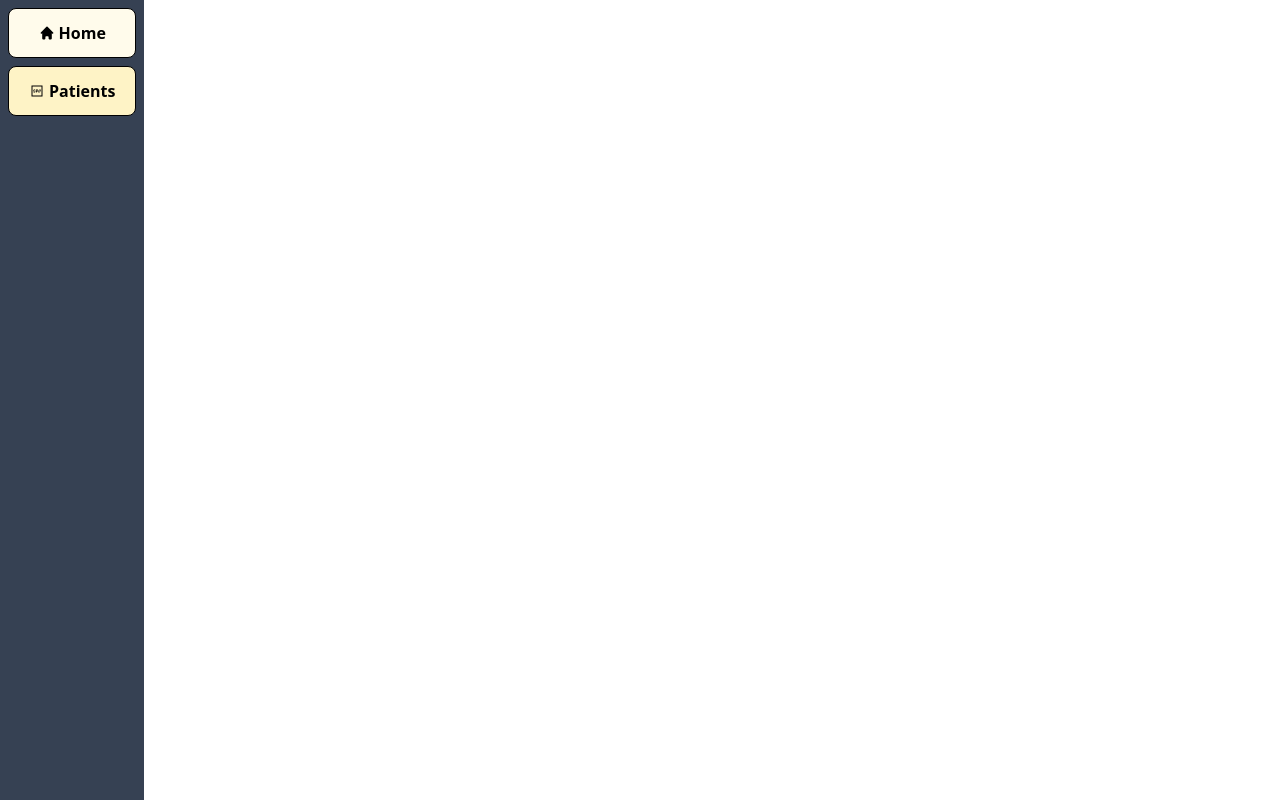
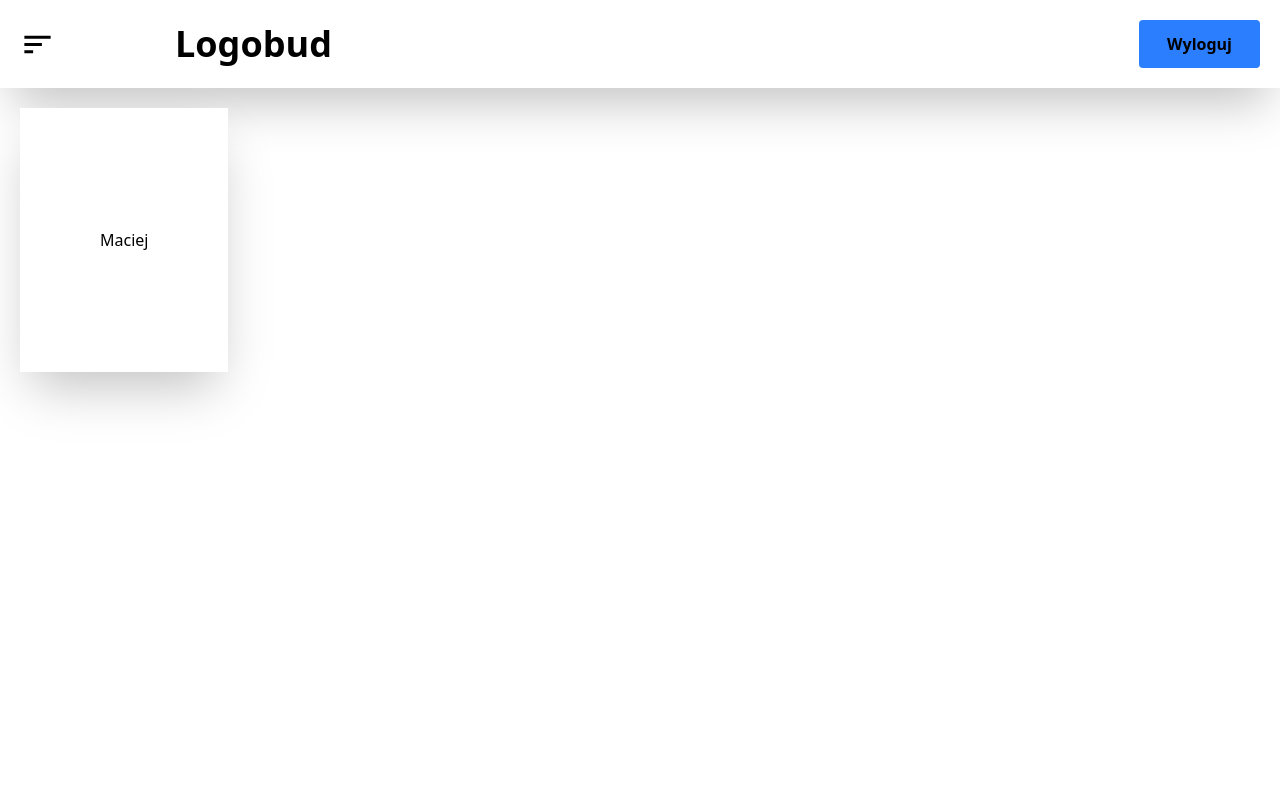
Before and after one commit to MrMatiasz13/patient-management-web, a React (Vite) app in the folder webapp/: page /patients in a window 1280 px wide. Built offline with nearby package versions, Linux system fonts and the light colour scheme.

Commit message:
Top bar added

```diff
--- /dev/null
+++ b/webapp/src/components/TopBar.tsx
@@ -0,0 +1,29 @@
+import { MdOutlineSort } from "react-icons/md";
+import { useAuth } from "../hooks/useAuth";
+
+function TopBar() {
+  const { logout } = useAuth();
+
+  const handleLogout = async () => {
+    await logout();
+  };
+
+  return (
+    <div className="flex w-screen py-5 items-center justify-between bg-white shadow-2xl">
+      <div className="flex h-full mx-5 justify-center items-center">
+        <button className="cursor-pointer">
+          <MdOutlineSort size={35} />
+        </button>
+        <span className="mx-30 font-bold text-4xl">Logobud</span>
+      </div>
+      <button
+        className="bg-blue-500 font-bold py-3 px-7 mx-5 rounded-sm"
+        onClick={handleLogout}
+      >
+        Wyloguj
+      </button>
+    </div>
+  );
+}
+
+export default TopBar;
--- a/webapp/src/components/side-bar/SideBar.tsx
+++ b/webapp/src/components/side-bar/SideBar.tsx
@@ -6,7 +6,7 @@ function SideBar() {
   const location = useLocation();
 
   return (
-    <div className="flex h-screen bg-gray-700">
+    <div className="flex h-screen shadow-2xl">
       <ul>
         {SideBarData.map((val) => {
           return (
@@ -33,9 +33,9 @@ function SideBar() {
 
 const style = {
   currentPage:
-    "flex items-center gap-1 justify-center bg-amber-100 m-2 px-5 py-3 rounded-lg border cursor-pointer",
+    "flex items-center gap-1 justify-center bg-blue-500 m-2 px-4 py-3 rounded-lg shadow-2xl cursor-pointer",
   default:
-    "flex items-center gap-1 justify-center bg-amber-50 m-2 px-5 py-3 rounded-lg border cursor-pointer",
+    "flex items-center gap-1 justify-center bg-gray-200 m-2 px-4 py-3 rounded-lg shadow-2xl cursor-pointer",
 };
 
 export default SideBar;
--- a/webapp/src/components/side-bar/SideBarData.tsx
+++ b/webapp/src/components/side-bar/SideBarData.tsx
@@ -1,15 +1,21 @@
+import { FaListUl } from "react-icons/fa";
 import { HiHome } from "react-icons/hi";
-import { LiaStackpath } from "react-icons/lia";
+import { MdPayment } from "react-icons/md";
 
 export const SideBarData = [
   {
-    title: "Home",
+    title: "Strona główna",
     icon: <HiHome />,
     link: "/",
   },
   {
-    title: "Patients",
-    icon: <LiaStackpath />,
+    title: "Pacjęci",
+    icon: <FaListUl />,
     link: "/patients",
   },
+  {
+    title: "Płatności",
+    icon: <MdPayment />,
+    link: "/payments",
+  },
 ];
--- a/webapp/src/pages/PatientsScreen.tsx
+++ b/webapp/src/pages/PatientsScreen.tsx
@@ -1,9 +1,23 @@
-import SideBar from "../components/side-bar/SideBar";
+import TopBar from "../components/TopBar";
+
+const patients = [
+  {
+    name: "Maciej",
+    surename: "Nowak",
+  },
+];
 
 function PatientsScreen() {
   return (
-    <div className="flex">
-      <SideBar />
+    <div className="flex flex-col h-screen items-start">
+      <TopBar />
+      {patients.map((val) => {
+        return (
+          <div className="flex m-5 py-30 px-20 bg-white shadow-2xl">
+            <div className="">{val.name}</div>
+          </div>
+        );
+      })}
     </div>
   );
 }
--- /dev/null
+++ b/webapp/src/utils/types/patient.ts
@@ -0,0 +1,5 @@
+export type Patient = {
+    id: number,
+    name: string,
+    surename: string
+};
```
